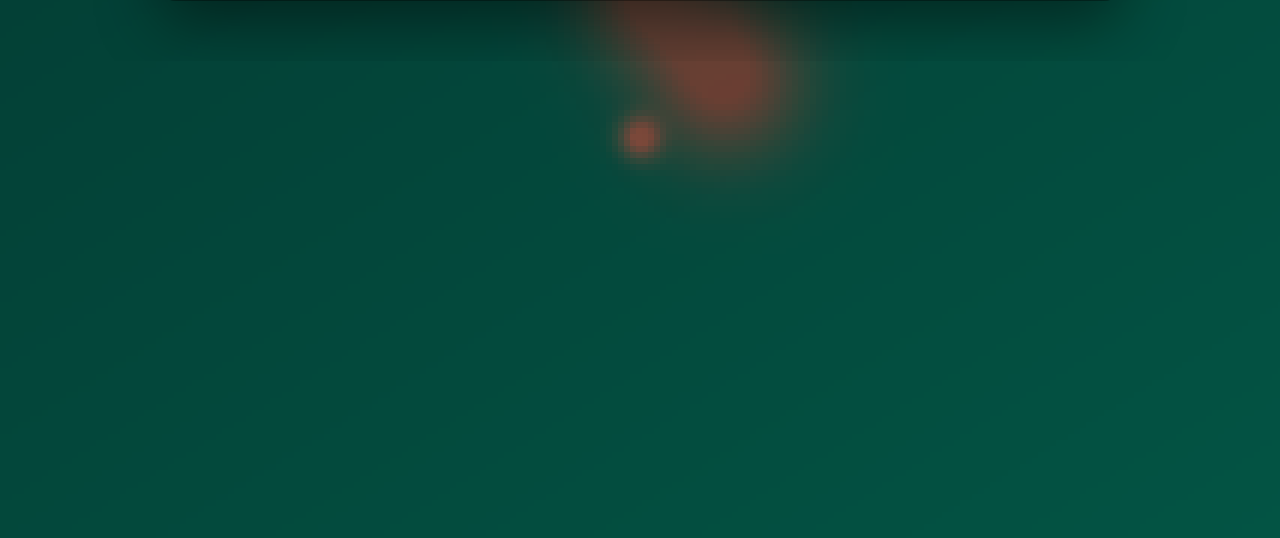
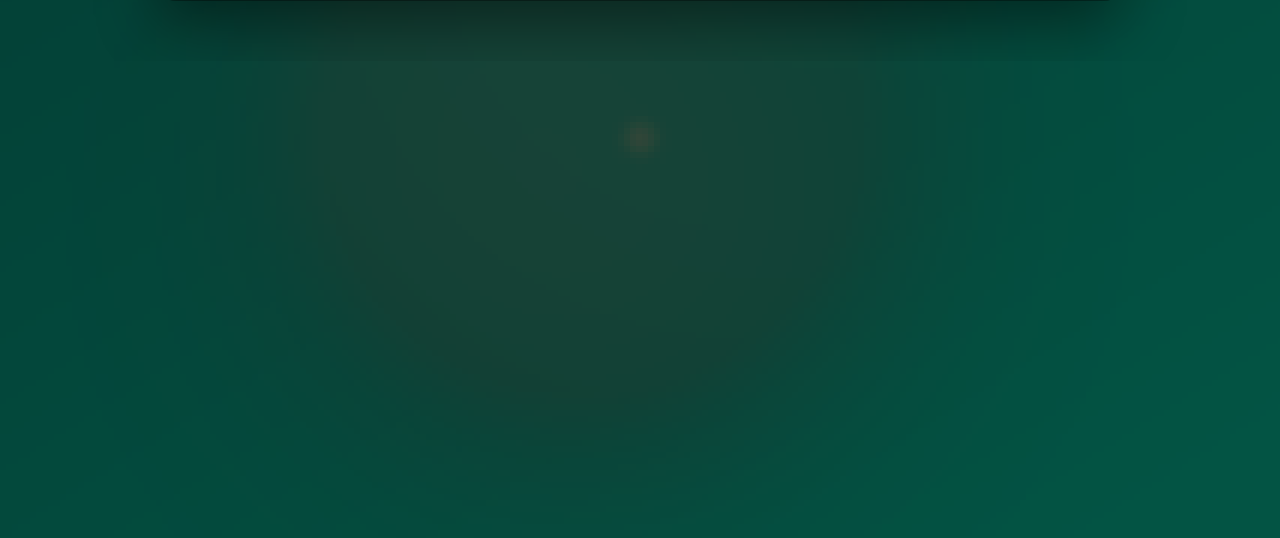
Before and after one commit to 6cri6sx6/chatgpt, a plain HTML site: page index.html in a window 1280 px wide. Shown: the part 262-800 px from the top of the page. Drawn offline with Linux system fonts and the light colour scheme; animation ran at ten frames a second.

Commit message:
Refine cursor-following pixel gradient

```diff
--- a/index.html
+++ b/index.html
@@ -11,9 +11,9 @@
   <main class="hero">
     <div class="halo-mask" aria-hidden="true"></div>
     <div class="hero__content">
-      <p class="eyebrow">Pixel Art Boxes</p>
-      <h1>Glow que sigue el cursor</h1>
-      <p class="lede">Tres blobs en gradiente con tu paleta (verdes y terracota), pegajosos pero discretos, con un brillo pixelado que sigue al cursor sin robar protagonismo.</p>
+      <p class="eyebrow">Pixel Art Gradient</p>
+      <h1>Degradado que sigue el cursor</h1>
+      <p class="lede">Un fondo en pixel art con tres tonos (verde oscuro, verde medio y terracota) que ondula suavemente, se desplaza por la pantalla y se concentra alrededor del círculo del cursor.</p>
     </div>
   </main>
   <script src="script.js"></script>
--- a/script.js
+++ b/script.js
@@ -9,28 +9,18 @@ const palette = {
 
 const baseRgb = [palette.bg1, palette.bg2].map(hexToRgb);
 const accentRgb = hexToRgb(palette.accent1);
-const gradientStops = [
-  baseRgb[0],
-  baseRgb[1],
-  lerpColor(accentRgb, baseRgb[1], 0.35),
-];
+const gradientStops = [baseRgb[0], baseRgb[1], lerpColor(accentRgb, baseRgb[1], 0.4)];
 
-let cellSize = 8;
+let cellSize = 6;
 let minDim = 0;
 const mouse = { x: 0, y: 0, targetX: 0, targetY: 0 };
-let focusRadius = 120;
-let haloRadius = 1100;
+let focusRadius = 110;
+let haloRadius = 900;
 let lastTime = 0;
 
-const bubbles = [];
-const pointerBubble = { radius: 0.075, color: gradientStops[2] };
-const ripple = { freq: 0.035, speed: 0.0024, amp: 0.14 };
-
-const physics = {
-  sticky: 0.18,
-  drag: 0.95,
-  maxSpeed: 120,
-};
+const anchors = [];
+const pointerBubble = { radius: 0.08, color: gradientStops[2] };
+const ripple = { freq: 0.035, speed: 0.002, amp: 0.11 };
 
 function resizeCanvas() {
   const prevWidth = canvas.width || window.innerWidth;
@@ -40,19 +30,19 @@ function resizeCanvas() {
   canvas.height = window.innerHeight;
   const maxDimension = Math.max(canvas.width, canvas.height);
   minDim = Math.min(canvas.width, canvas.height);
-  cellSize = Math.max(3, Math.min(7, Math.floor(maxDimension / 190)));
-  focusRadius = Math.hypot(canvas.width, canvas.height) * 0.012;
-  haloRadius = Math.hypot(canvas.width, canvas.height) * 0.2;
+  cellSize = Math.max(3, Math.min(6, Math.floor(maxDimension / 200)));
+  focusRadius = Math.hypot(canvas.width, canvas.height) * 0.01;
+  haloRadius = Math.hypot(canvas.width, canvas.height) * 0.24;
 
   if (mouse.x === 0 && mouse.y === 0 && mouse.targetX === 0 && mouse.targetY === 0) {
     mouse.x = mouse.targetX = canvas.width / 2;
     mouse.y = mouse.targetY = canvas.height / 2;
   }
 
-  if (!bubbles.length) {
-    initBubbles();
+  if (!anchors.length) {
+    initAnchors();
   } else {
-    scaleBubbles(prevWidth, prevHeight);
+    scaleAnchors(prevWidth, prevHeight);
   }
 }
 
@@ -74,31 +64,34 @@ function paletteGradient(t) {
   return lerpColor(c1, c2, localT);
 }
 
-function initBubbles() {
-  const count = 3;
-  for (let i = 0; i < count; i++) {
-    const ratio = 0.06 + Math.random() * 0.015;
-    const radius = minDim * ratio;
-    bubbles.push({
-      x: canvas.width * (0.2 + Math.random() * 0.6),
-      y: canvas.height * (0.2 + Math.random() * 0.6),
-      radius,
-      ratio,
-      vx: (Math.random() * 2 - 1) * 55,
-      vy: (Math.random() * 2 - 1) * 55,
-      tint: i / (count - 1 || 1),
-      phase: Math.random() * Math.PI * 2,
+function initAnchors() {
+  const configs = [
+    { radiusRatio: 0.24, speed: 0.12, amp: 0.12, offset: 0, tint: 0.05 },
+    { radiusRatio: 0.22, speed: -0.09, amp: 0.14, offset: Math.PI * 0.7, tint: 0.45 },
+    { radiusRatio: 0.2, speed: 0.07, amp: 0.1, offset: Math.PI * 1.3, tint: 0.8 },
+  ];
+
+  configs.forEach((cfg) => {
+    anchors.push({
+      x: canvas.width * 0.5,
+      y: canvas.height * 0.5,
+      radiusRatio: cfg.radiusRatio,
+      radius: minDim * cfg.radiusRatio,
+      speed: cfg.speed,
+      amp: cfg.amp,
+      offset: cfg.offset,
+      tint: cfg.tint,
     });
-  }
+  });
 }
 
-function scaleBubbles(prevWidth, prevHeight) {
-  bubbles.forEach((bubble) => {
-    const nx = bubble.x / (prevWidth || 1);
-    const ny = bubble.y / (prevHeight || 1);
-    bubble.x = canvas.width * nx;
-    bubble.y = canvas.height * ny;
-    bubble.radius = minDim * bubble.ratio;
+function scaleAnchors(prevWidth, prevHeight) {
+  anchors.forEach((anchor) => {
+    const nx = anchor.x / (prevWidth || 1);
+    const ny = anchor.y / (prevHeight || 1);
+    anchor.x = canvas.width * nx;
+    anchor.y = canvas.height * ny;
+    anchor.radius = minDim * anchor.radiusRatio;
   });
 }
 
@@ -124,55 +117,19 @@ function rgbToString({ r, g, b }) {
   return `rgb(${r}, ${g}, ${b})`;
 }
 
-function backgroundTint(xNorm, yNorm) {
-  const mix = clamp01((xNorm + yNorm) / 2);
+function backgroundTint(xNorm, yNorm, t) {
+  const drift = (Math.sin(t * 0.00008) + Math.cos(t * 0.00011)) * 0.05;
+  const mix = clamp01((xNorm + yNorm) / 2 + drift);
   return lerpColor(baseRgb[0], baseRgb[1], mix);
 }
 
-function updateBubbles(delta, t) {
-  const dt = delta / 1000;
-  const targetSpacing = minDim * 0.2;
-  const wobble = Math.sin(t * 0.0015) * 8;
-
-  for (let i = 0; i < bubbles.length; i++) {
-    for (let j = i + 1; j < bubbles.length; j++) {
-      const a = bubbles[i];
-      const b = bubbles[j];
-      const dx = b.x - a.x;
-      const dy = b.y - a.y;
-      const dist = Math.hypot(dx, dy) + 0.001;
-      const diff = dist - targetSpacing;
-      const force = clamp01(Math.abs(diff) / targetSpacing) * Math.sign(diff) * physics.sticky;
-      const fx = (dx / dist) * force * 140;
-      const fy = (dy / dist) * force * 140;
-      a.vx += fx * dt;
-      a.vy += fy * dt;
-      b.vx -= fx * dt;
-      b.vy -= fy * dt;
-    }
-  }
-
-  bubbles.forEach((bubble, i) => {
-    bubble.vx += Math.sin(t * 0.0008 + i) * wobble * dt;
-    bubble.vy += Math.cos(t * 0.0009 + i * 0.7) * wobble * dt;
-
-    bubble.vx *= physics.drag;
-    bubble.vy *= physics.drag;
-
-    const speed = Math.hypot(bubble.vx, bubble.vy);
-    if (speed > physics.maxSpeed) {
-      const scale = physics.maxSpeed / speed;
-      bubble.vx *= scale;
-      bubble.vy *= scale;
-    }
-
-    bubble.x += bubble.vx * dt;
-    bubble.y += bubble.vy * dt;
-
-    if (bubble.x < -bubble.radius) bubble.x = canvas.width + bubble.radius;
-    if (bubble.x > canvas.width + bubble.radius) bubble.x = -bubble.radius;
-    if (bubble.y < -bubble.radius) bubble.y = canvas.height + bubble.radius;
-    if (bubble.y > canvas.height + bubble.radius) bubble.y = -bubble.radius;
+function updateAnchors(t) {
+  anchors.forEach((anchor, i) => {
+    const angle = t * anchor.speed + anchor.offset;
+    const wobble = Math.sin(t * 0.00035 + i) * minDim * 0.02;
+    anchor.x = canvas.width / 2 + Math.cos(angle) * minDim * anchor.amp + wobble;
+    anchor.y = canvas.height / 2 + Math.sin(angle * 1.1) * minDim * anchor.amp;
+    anchor.radius = minDim * anchor.radiusRatio * (1 + Math.sin(t * 0.00022 + i) * 0.05);
   });
 }
 
@@ -183,14 +140,14 @@ function pixelColor(px, py, t) {
   let accumulator = { r: 0, g: 0, b: 0 };
   let weight = 0;
 
-  bubbles.forEach((bubble) => {
-    const dist = Math.hypot(px - bubble.x, py - bubble.y);
-    const influence = Math.exp(-(dist * dist) / (2 * Math.pow(bubble.radius, 2)));
-    const wave = Math.sin(t * 0.00025 + bubble.phase) * 0.08;
-    const tint = paletteGradient(bubble.tint + wave);
-    accumulator.r += tint.r * influence * 0.85;
-    accumulator.g += tint.g * influence * 0.85;
-    accumulator.b += tint.b * influence * 0.85;
+  anchors.forEach((anchor) => {
+    const dist = Math.hypot(px - anchor.x, py - anchor.y);
+    const influence = Math.exp(-(dist * dist) / (2 * Math.pow(anchor.radius, 2)));
+    const wave = Math.sin(t * 0.00018 + anchor.tint * 6) * 0.06;
+    const tint = paletteGradient(anchor.tint + wave);
+    accumulator.r += tint.r * influence * 0.9;
+    accumulator.g += tint.g * influence * 0.9;
+    accumulator.b += tint.b * influence * 0.9;
     weight += influence;
   });
 
@@ -200,19 +157,20 @@ function pixelColor(px, py, t) {
   const rippleShift = Math.sin(distPointer * ripple.freq - t * ripple.speed) * ripple.amp;
   const pointerInfluence = Math.exp(-Math.pow(distPointer / (focusRadius * (1 + rippleShift)), 2));
 
-  accumulator.r += pointerBubble.color.r * pointerInfluence * 0.9;
-  accumulator.g += pointerBubble.color.g * pointerInfluence * 0.9;
-  accumulator.b += pointerBubble.color.b * pointerInfluence * 0.9;
-  weight += pointerInfluence * 0.9;
+  accumulator.r += pointerBubble.color.r * pointerInfluence;
+  accumulator.g += pointerBubble.color.g * pointerInfluence;
+  accumulator.b += pointerBubble.color.b * pointerInfluence;
+  weight += pointerInfluence;
 
-  const haloInfluence = clamp01(1 - distPointer / haloRadius) * 0.06;
-  const haloColor = paletteGradient(0.18);
+  const haloInfluence = clamp01(1 - distPointer / haloRadius) * 0.08;
+  const haloColor = paletteGradient(0.2);
   accumulator.r += haloColor.r * haloInfluence;
   accumulator.g += haloColor.g * haloInfluence;
   accumulator.b += haloColor.b * haloInfluence;
   weight += haloInfluence;
 
-  if (weight === 0) return backgroundTint(xNorm, yNorm);
+  const base = backgroundTint(xNorm, yNorm, t);
+  if (weight === 0) return base;
 
   const blended = {
     r: accumulator.r / weight,
@@ -220,7 +178,6 @@ function pixelColor(px, py, t) {
     b: accumulator.b / weight,
   };
 
-  const base = backgroundTint(xNorm, yNorm);
   return lerpColor(base, blended, clamp01(weight));
 }
 
@@ -232,10 +189,10 @@ function draw(timestamp = 0) {
   const cols = Math.ceil(canvas.width / cellSize);
   const rows = Math.ceil(canvas.height / cellSize);
 
-  mouse.x = lerp(mouse.x, mouse.targetX, 0.96);
-  mouse.y = lerp(mouse.y, mouse.targetY, 0.96);
+  mouse.x = lerp(mouse.x, mouse.targetX, 0.9);
+  mouse.y = lerp(mouse.y, mouse.targetY, 0.9);
 
-  updateBubbles(delta, timestamp);
+  updateAnchors(timestamp);
 
   for (let y = 0; y < rows; y++) {
     for (let x = 0; x < cols; x++) {
```
